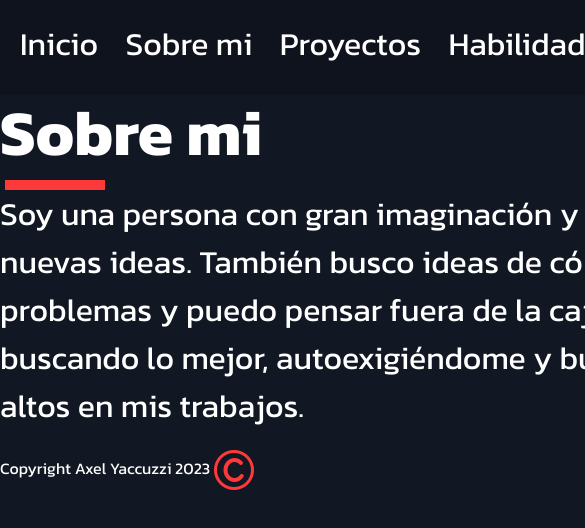
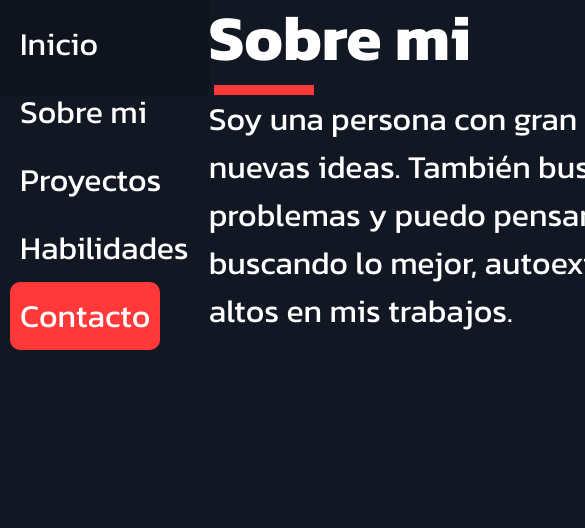
Before and after one commit to Axelyacc/axelyaccuzzipage, a plain HTML site: page pages/sobremi.html in a window 390 px wide. Shown: the top 528 px of the page, 585 px wide, since content can reach past the window. Drawn offline with nearby package versions, Linux system fonts and the light colour scheme.

Commit message:
agregando

```diff
--- a/css/estilo.css
+++ b/css/estilo.css
@@ -4,11 +4,26 @@
 	padding: 0;
 	font-family: 'Kanit', sans-serif;
 }
-
+@media (max-width: 577px) {
+	header{
+	display: flex;
+	flex-direction: row;
+}
+body{
+	display: flex;
+	flex-direction: row;
+}
+main{
+	display: flex;
+	flex-direction: row;
+}
+.div-1{
+	width:auto
+}
+}
 body {
 	background-color: #121823;
 	min-height: 100vh;
-
 }
 /* header */
 header {
--- a/pages/sobremi.html
+++ b/pages/sobremi.html
@@ -25,7 +25,7 @@
     </header>
     <!-- main -->
     <main class="row">
-        <div class="col-lg-4 col-md-6 col-12">
+        <div class="col-lg-4 col-md-6 col-12 div-1">
         <h1 class="titulo-2">Sobre mi</h1>
         <div class="line"></div>
         <div class="p1"><p class="parrafo-sobremi">Soy una persona con gran imaginación y me gusta pensar en nuevas ideas. También busco ideas de cómo solucionar problemas y puedo pensar fuera de la caja. Siempre estoy buscando lo mejor, autoexigiéndome y buscando estándares altos en mis trabajos.</p></div>
```
